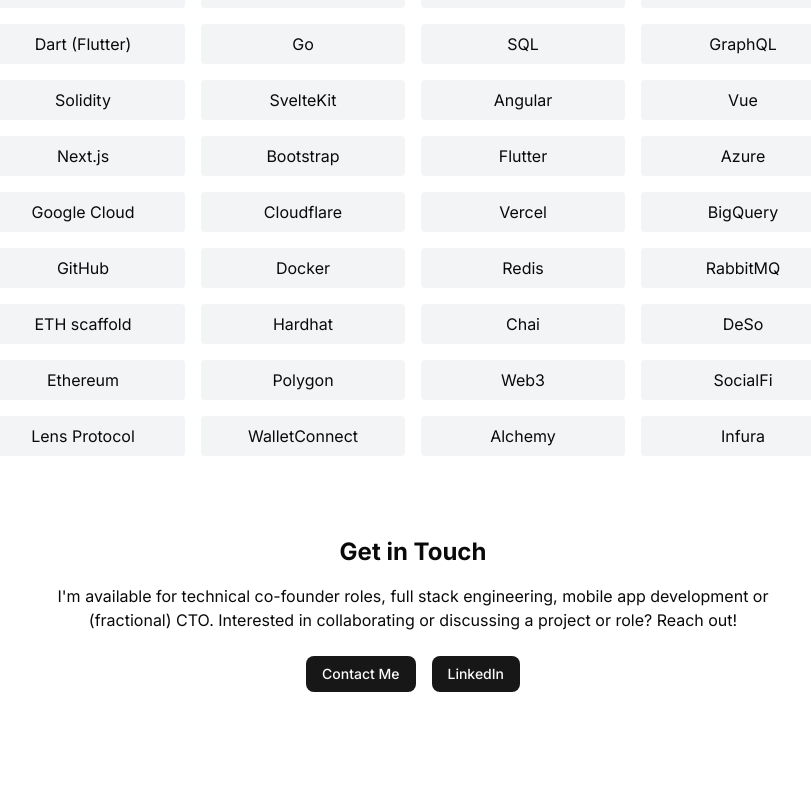
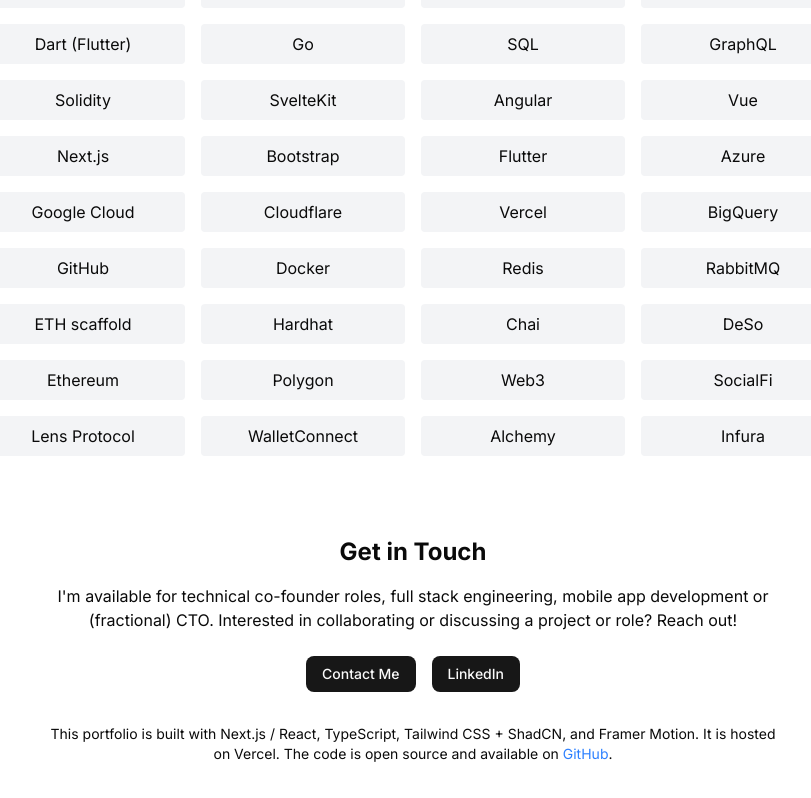
Before and after one commit to mvanhalen/portfolio, a Next.js app: page / in a window 1280 px wide. Shown: the part 2490-3288 px from the top of the page, without its empty margins (227-1038 px from the left). Before the commit the page ends 3238 px from the top, so only its background shows below. Built offline with nearby package versions, Linux system fonts and the light colour scheme.

Commit message:
UPDATE:  github link for profile site

```diff
--- a/src/app/page.tsx
+++ b/src/app/page.tsx
@@ -132,8 +132,13 @@
           </Button>
         </div>
 
+        <div className='text-center text-xs sm:text-sm mb-10 mt-8'>
+          This portfolio is built with Next.js / React, TypeScript, Tailwind CSS + ShadCN, and Framer Motion. It is hosted on Vercel. The code is open source and available on
+          <Link href="https://github.com/mvanhalen/portfolio" target="_blank" className="text-blue-500 hover:underline"> GitHub</Link>.
+        </div>
       </motion.section>
       <OpenAIChat />
+
     </div>
 
   );
```
